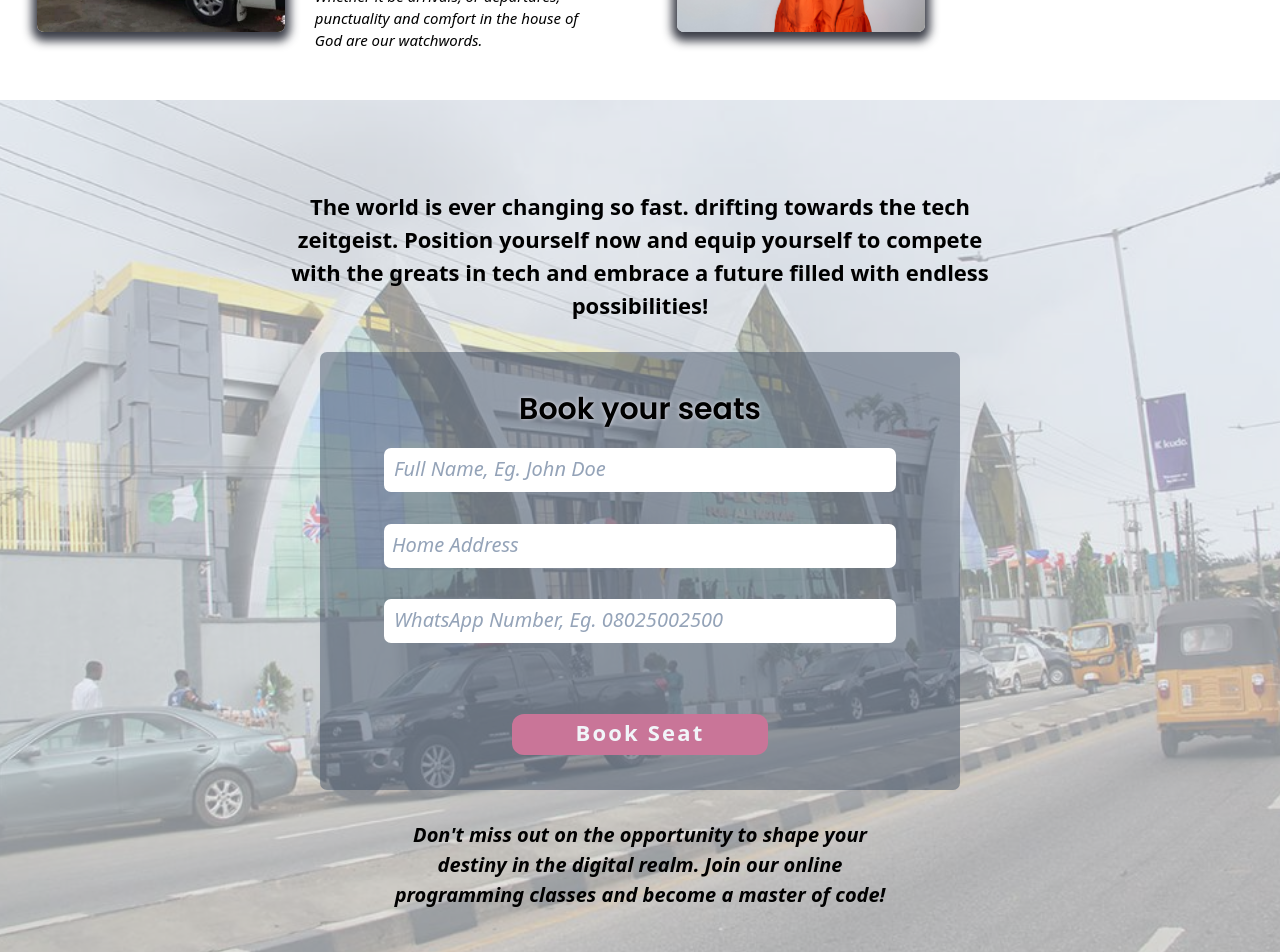
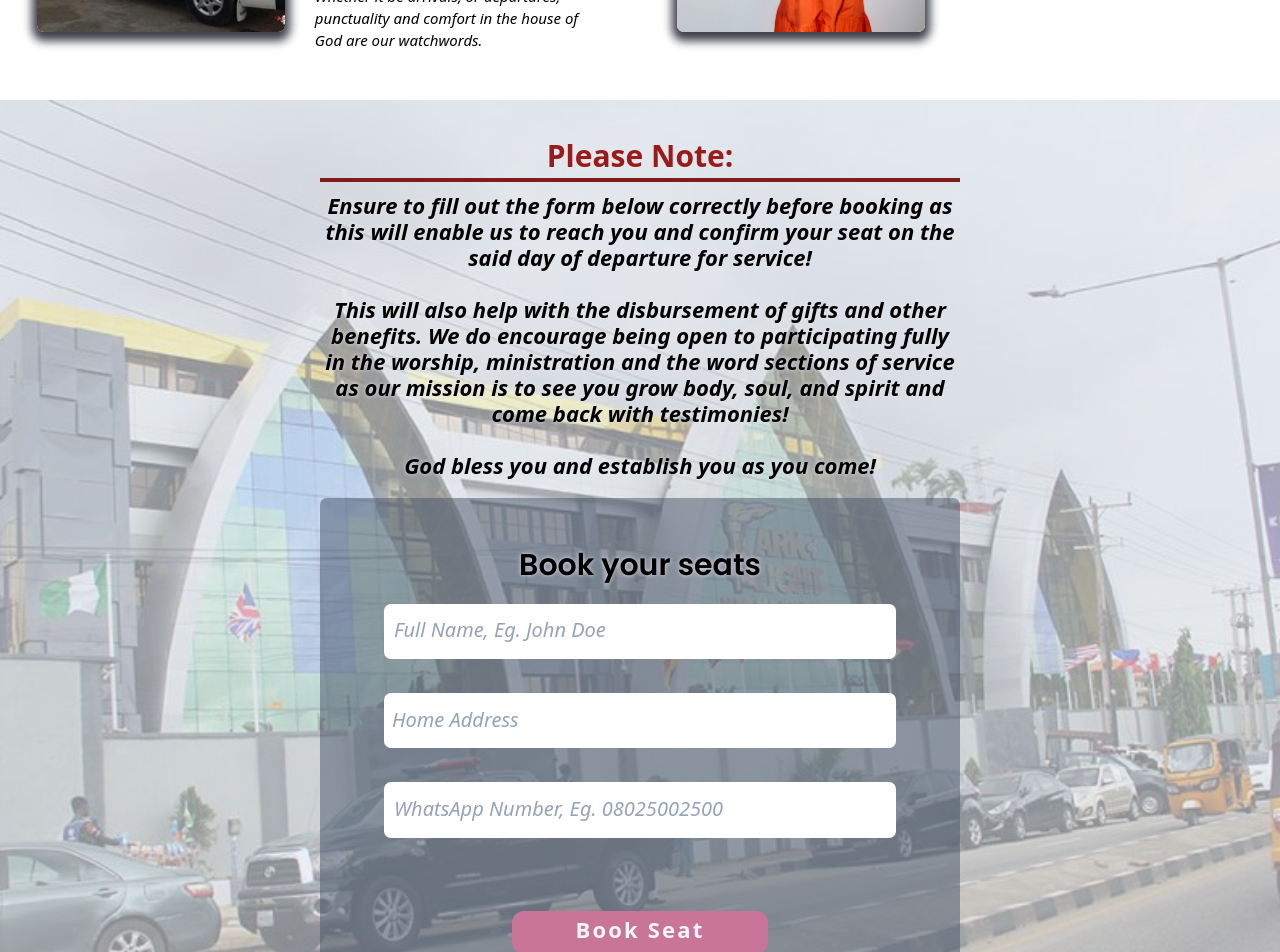
Before and after one commit to Kennius7/Publish-It-In-Gath-Landing-Page, a React (Vite) app: page / in a window 1280 px wide. Shown: the part 1760-2712 px from the top of the page. Built offline with nearby package versions, Linux system fonts and the light colour scheme; no server answers; the database is empty.

Commit message:
Changing some UIs

```diff
--- a/index.html
+++ b/index.html
@@ -4,7 +4,7 @@
     <meta charset="UTF-8" />
     <link rel="icon" type="image/png" href="/Logo2.png" />
     <meta name="viewport" content="width=device-width, initial-scale=1.0" />
-    <title>Home Page</title>
+    <title>PIIG Landing Page</title>
   </head>
   <body>
     <div id="root"></div>
--- a/src/components/CallToAction.jsx
+++ b/src/components/CallToAction.jsx
@@ -226,27 +226,44 @@ function CallToAction() {
 
   return (
     <>
-        <div className="w-full relative bg-slate-200 md:h-[900px] sm:h-[800px] xs:h-[700px] h-[750px]">
+        <div className="w-full relative bg-slate-200 md:h-[1100px] sm:h-[1000px]
+            xs:h-[900px] h-[1000px]">
             <div className="w-full h-full">
                 <img src={backgroundPics} className="w-full h-full object-cover object-bottom opacity-40" />
             </div>
 
-            <div className="flex flex-col justify-between items-center absolute z-1 xs:top-[10%]
-                top-[6%] left-0 w-full md:h-[80%] sm:h-[75%] xs:h-[87%] h-[85%]">
-                <div className="font-sans font-semibold text-center md:text-[22px] sm:text-[18px]
-                    xs:text-[16px] text-[15px] md:w-[55%] sm:w-[60%] xs:w-[80%] w-[95%]">
-                    The world is ever changing so fast. drifting towards the tech zeitgeist.
-                    Position yourself now and equip yourself to compete with the greats in tech
-                    and embrace a future filled with endless possibilities!
+            <div className="flex flex-col justify-start items-center absolute z-1 md:top-[3%]
+                sm:top-[4%] xs:top-[3%] top-[4%] left-0 w-full md:h-full sm:h-full xs:h-full h-full">
+                <div className="flex flex-col justify-center items-center w-full">
+                    <div className="font-sans font-bold text-center text-red-800
+                        sm:text-[30px] xs:text-[26px] text-[24px]">
+                        Please Note:
+                    </div>
+                    <hr className="w-[50%] border-[2px] border-red-900" />
+                    <div className="font-sans font-semibold italic text-center text-black
+                        md:text-[22px] sm:text-[19px] xs:text-[17px] text-[15px] md:w-[50%]
+                        sm:w-[70%] xs:w-[80%] w-[95%] navText2 mt-[10px] md:leading-[26px]
+                        sm:leading-[24px] xs:leading-[20px] leading-[24px]">
+                        Ensure to fill out the form below correctly before booking as this will
+                        enable us to reach you and confirm your seat on the said day of departure
+                        for service!
+                        <br/> <br/>
+                        This will also help with the disbursement of gifts and other benefits.
+                        We do encourage being open to participating fully in the worship,
+                        ministration and the word sections of service as our mission is to see
+                        you grow body, soul, and spirit and come back with testimonies!
+                        <br/> <br/>
+                        God bless you and establish you as you come!
+                    </div>
                 </div>
 
-                <div className="flex flex-col justify-center items-center md:w-[50%] sm:w-[55%]
-                    xs:w-[75%] w-[96%] md:h-[90%] sm:h-[90%] xs:h-[90%] h-[92%] xs:bg-slate-600/50
-                    bg-slate-600/60 my-[30px] xs:rounded-[7px] rounded-[6px]
+                <div className="flex flex-col justify-center items-center md:w-[50%] sm:w-[70%]
+                    xs:w-[80%] w-[96%] md:h-[500px] sm:h-[470px] xs:h-[400px] h-[400px]
+                    xs:bg-slate-600/50 bg-slate-600/60 my-[20px] xs:rounded-[7px] rounded-[6px]
                     md:py-0 sm:py-4 xs:py-1 py-3">
 
                     <div className="font-poppins font-semibold text-center navText2 md:text-[30px]
-                        sm:text-[27px] xs:text-[20px] text-[22px] md:mb-4 sm:mb-2 xs:mb-4 mb-6">
+                        sm:text-[27px] xs:text-[24px] text-[22px] md:mb-4 sm:mb-2 xs:mb-4 mb-6">
                         Book your seats
                     </div>
 
@@ -348,10 +365,11 @@ function CallToAction() {
                 </div>
 
                 <div className="font-sans font-semibold text-center italic md:text-[20px]
-                    sm:text-[18px] xs:text-[16px] text-[14px] md:w-[40%] sm:w-[60%] xs:w-[80%]
-                    w-[90%] sm:mt-0 mt-[20px]">
-                    Don&apos;t miss out on the opportunity to shape your destiny in the digital realm.
-                    Join our online programming classes and become a master of code!
+                    sm:text-[18px] xs:text-[16px] text-[14px] md:w-[40%] sm:w-[60%] xs:w-[70%]
+                    w-[80%] sm:mt-0 mt-[20px]">
+                    Don&apos;t miss out on the opportunity to shape your destiny!
+                    To reach us you can contact us at this number: 08055549979 or at this email:
+                    shosanacodemia@gmail.com
                 </div>
             </div>
         </div>
```
